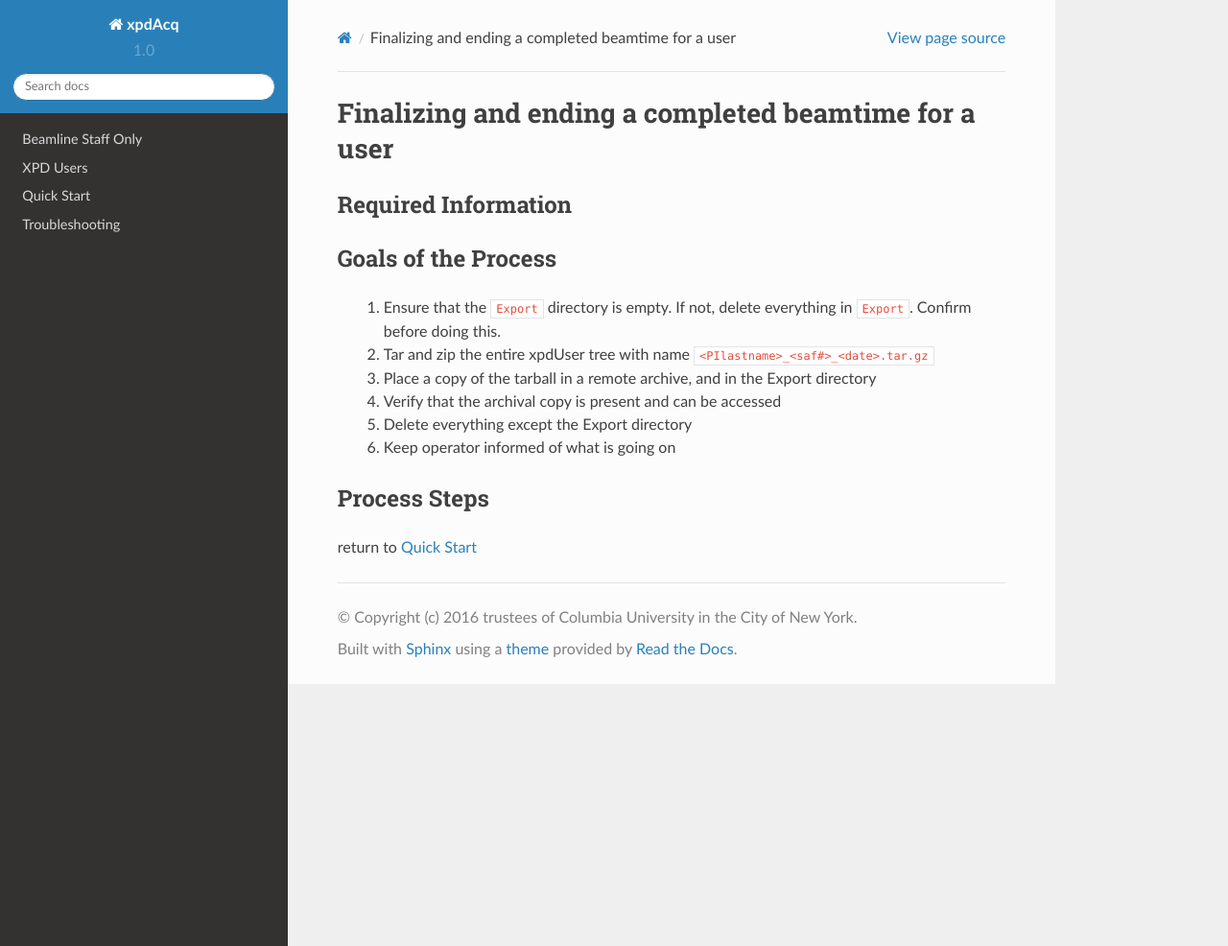
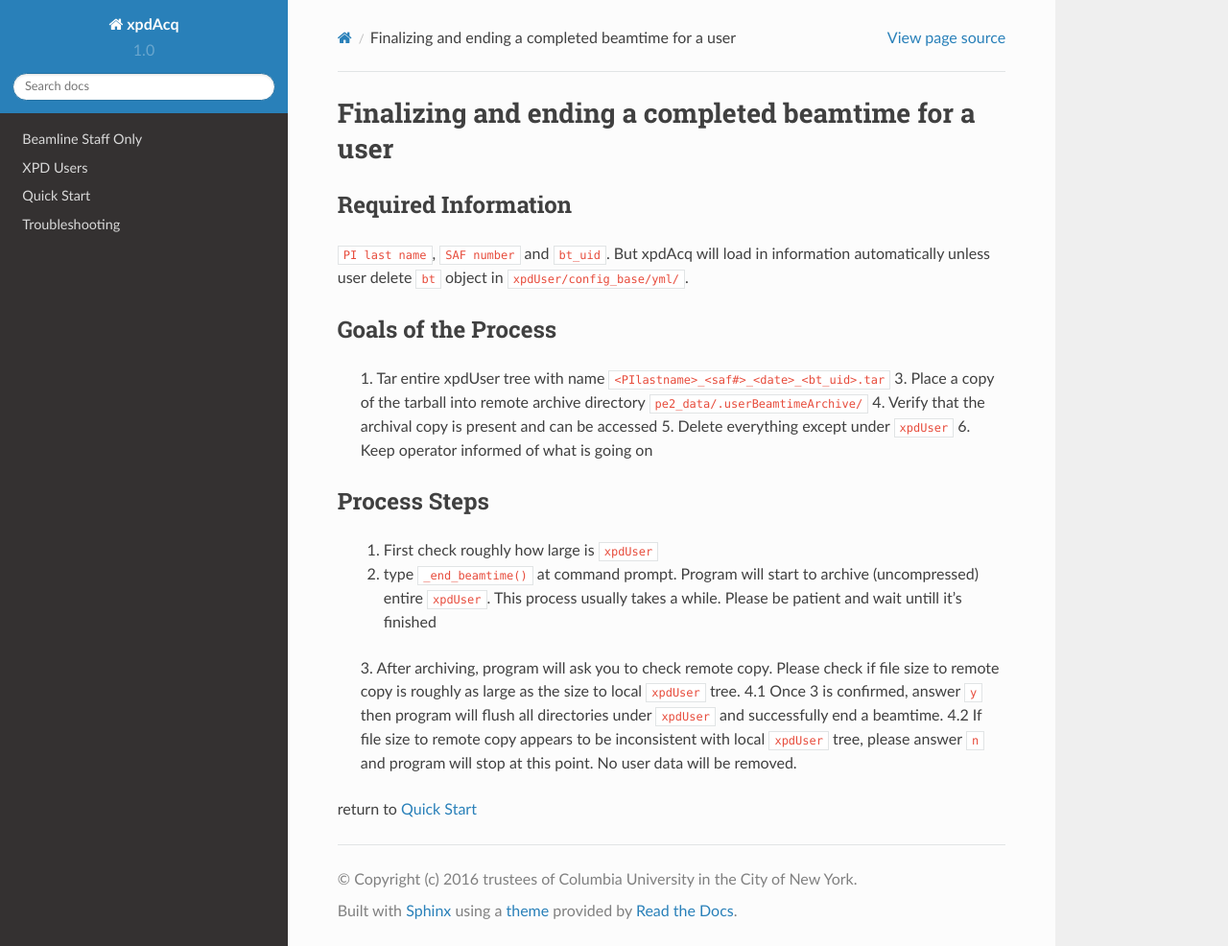
Before and after one commit to xpdAcq/xpdAcq, a Sphinx documentation site: the page built from doc/sb_endBeamtime.rst, in a window 1280 px wide and 986 px high. Shown: the whole window at 96% size. Built offline with Sphinx 7.4.7 and the Read the Docs theme 2.0.0, drawn with Linux system fonts in a browser that asks for light colours.

Commit message:
finished going through sb_endbeamtime

```diff
--- a/doc/sb_endBeamtime.rst
+++ b/doc/sb_endBeamtime.rst
@@ -6,17 +6,23 @@
 Required Information
 """"""""""""""""""""
 
+``PI last name``, ``SAF number`` and ``bt_uid``. But xpdAcq will load in information automatically unless user delete ``bt`` object in  ``xpdUser/config_base/yml/``.
+
 Goals of the Process
 """"""""""""""""""""
 
- 1. Ensure that the ``Export`` directory is empty. If not, delete everything in ``Export``. Confirm before doing this.
- 2. Tar and zip the entire xpdUser tree with name ``<PIlastname>_<saf#>_<date>.tar.gz``
- 3. Place a copy of the tarball in a remote archive, and in the Export directory
+ 1. Tar entire xpdUser tree with name ``<PIlastname>_<saf#>_<date>_<bt_uid>.tar``
+ 3. Place a copy of the tarball into remote archive directory ``pe2_data/.userBeamtimeArchive/``
  4. Verify that the archival copy is present and can be accessed
- 5. Delete everything except the Export directory
+ 5. Delete everything except under ``xpdUser``
  6. Keep operator informed of what is going on
 
 Process Steps
 """""""""""""
+  1. First check roughly how large is ``xpdUser``
+  2. type ``_end_beamtime()`` at command prompt. Program will start to archive (uncompressed) entire ``xpdUser``. This process usually takes a while. Please be patient and wait untill it's finished
+  3. After archiving, program will ask you to check remote copy. Please check if file size to remote copy is roughly as large as the size to local ``xpdUser`` tree.
+  4.1 Once 3 is confirmed, answer ``y`` then program will flush all directories under ``xpdUser`` and successfully end a beamtime.
+  4.2 If file size to remote copy appears to be inconsistent with local ``xpdUser`` tree, please answer ``n`` and program will stop at this point. No user data will be removed.
 
 return to :ref:`bls`
```
Also changed, not shown: doc/xpdusers.rst (+5 -4 lines).
